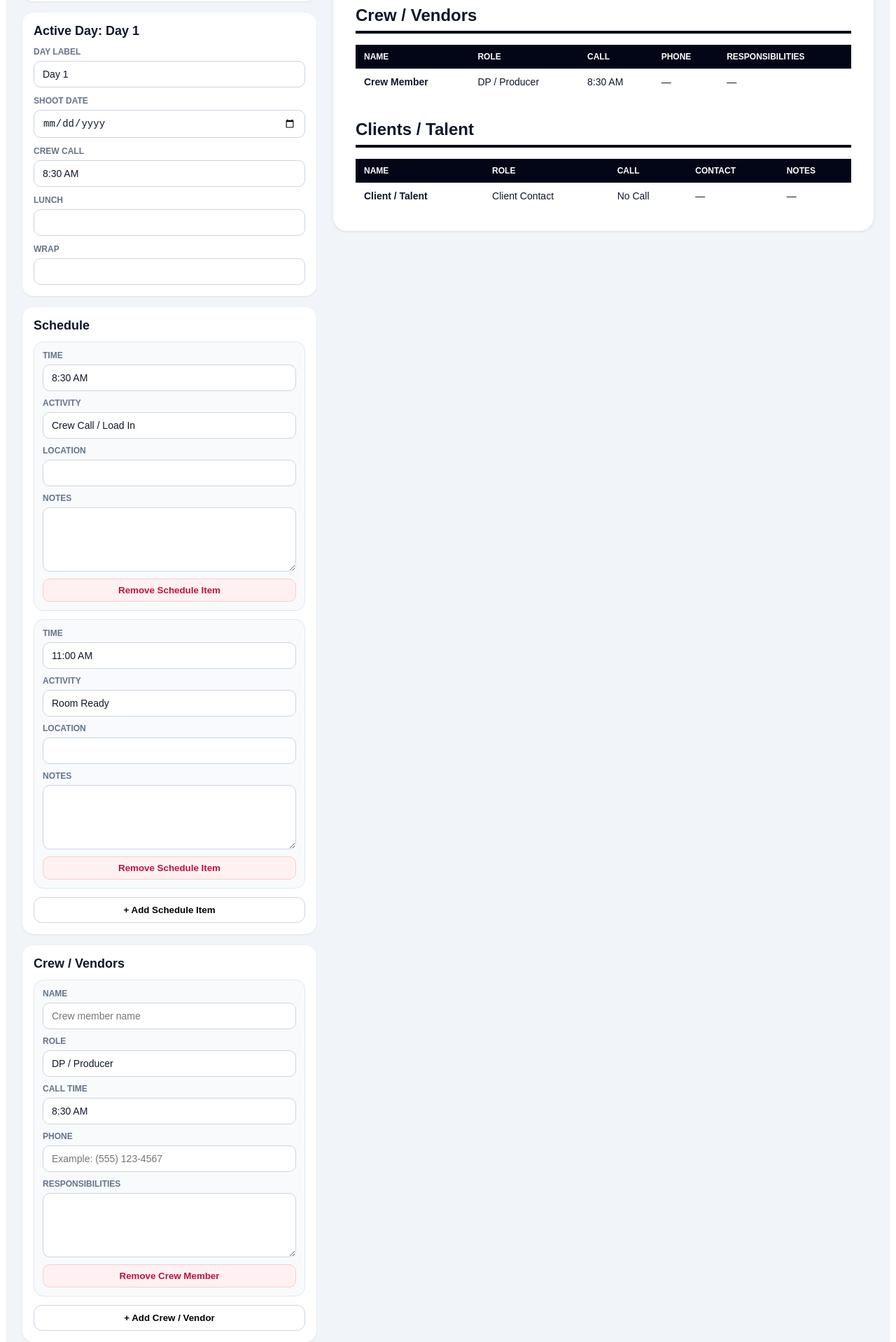
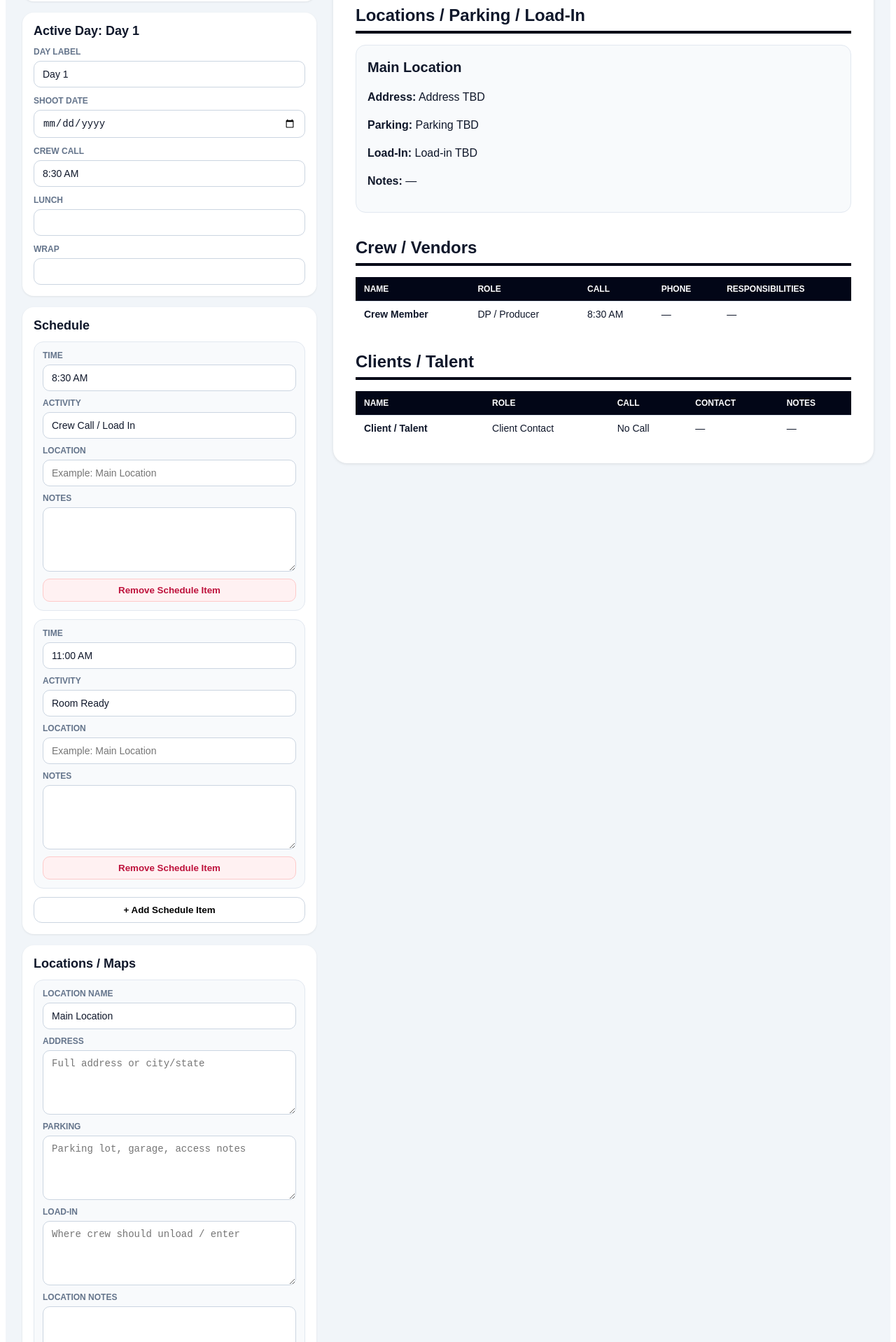
Before and after one commit to Innesrod/call-sheet-app, a React (Vite) app: page / in a window 1280 px wide. Shown: the part 522-2440 px from the top of the page at 70% size. Built offline with nearby package versions, Linux system fonts and the light colour scheme.

Commit message:
Update App.jsx

```diff
--- a/src/App.jsx
+++ b/src/App.jsx
@@ -31,6 +31,20 @@ const createClient = () => ({
   notes: "",
 });
 
+const createLocation = () => ({
+  id: Date.now() + Math.random(),
+  name: "",
+  address: "",
+  parking: "",
+  loadIn: "",
+  notes: "",
+});
+
+const getMapLink = (address) => {
+  if (!address) return "";
+  return `https://www.google.com/maps/search/?api=1&query=${encodeURIComponent(address)}`;
+};
+
 export default function App() {
   const [projectName, setProjectName] = useState("");
   const [clientName, setClientName] = useState("");
@@ -50,6 +64,13 @@ export default function App() {
       ...createClient(),
       role: "Client Contact",
       callTime: "No Call",
+    },
+  ]);
+
+  const [locations, setLocations] = useState([
+    {
+      ...createLocation(),
+      name: "Main Location",
     },
   ]);
 
@@ -164,6 +185,24 @@ export default function App() {
     );
   };
 
+  const updateLocation = (locationIndex, field, value) => {
+    setLocations((items) =>
+      items.map((item, index) =>
+        index === locationIndex ? { ...item, [field]: value } : item
+      )
+    );
+  };
+
+  const addLocation = () => {
+    setLocations((items) => [...items, createLocation()]);
+  };
+
+  const removeLocation = (locationIndex) => {
+    setLocations((items) =>
+      items.length > 1 ? items.filter((_, index) => index !== locationIndex) : items
+    );
+  };
+
   const handlePrint = () => {
     window.print();
   };
@@ -187,7 +226,8 @@ export default function App() {
             }
 
             .day-section,
-            .people-section {
+            .people-section,
+            .location-section {
               page-break-inside: avoid;
             }
           }
@@ -196,7 +236,7 @@ export default function App() {
 
       <div className="no-print" style={styles.editor}>
         <h1>CIF Call Sheet Builder</h1>
-        <p style={styles.muted}>Phase 2: Crew + Clients</p>
+        <p style={styles.muted}>Phase 3: Locations + Maps</p>
 
         <Section title="Project Info">
           <Input
@@ -292,6 +332,7 @@ export default function App() {
                 label="Location"
                 value={item.location}
                 onChange={(value) => updateScheduleItem(index, "location", value)}
+                placeholder="Example: Main Location"
               />
 
               <Textarea
@@ -311,6 +352,68 @@ export default function App() {
 
           <button onClick={addScheduleItem} style={styles.secondaryButton}>
             + Add Schedule Item
+          </button>
+        </Section>
+
+        <Section title="Locations / Maps">
+          {locations.map((location, index) => (
+            <div key={location.id} style={styles.card}>
+              <Input
+                label="Location Name"
+                value={location.name}
+                onChange={(value) => updateLocation(index, "name", value)}
+                placeholder="Example: Main Studio"
+              />
+
+              <Textarea
+                label="Address"
+                value={location.address}
+                onChange={(value) => updateLocation(index, "address", value)}
+                placeholder="Full address or city/state"
+              />
+
+              {location.address && (
+                <a
+                  href={getMapLink(location.address)}
+                  target="_blank"
+                  rel="noreferrer"
+                  style={styles.mapLink}
+                >
+                  Open in Google Maps
+                </a>
+              )}
+
+              <Textarea
+                label="Parking"
+                value={location.parking}
+                onChange={(value) => updateLocation(index, "parking", value)}
+                placeholder="Parking lot, garage, access notes"
+              />
+
+              <Textarea
+                label="Load-In"
+                value={location.loadIn}
+                onChange={(value) => updateLocation(index, "loadIn", value)}
+                placeholder="Where crew should unload / enter"
+              />
+
+              <Textarea
+                label="Location Notes"
+                value={location.notes}
+                onChange={(value) => updateLocation(index, "notes", value)}
+              />
+
+              <button
+                onClick={() => removeLocation(index)}
+                style={styles.smallDangerButton}
+              >
+                Remove Location
+              </button>
+            </div>
+          ))}
+
+          <button onClick={addLocation} style={styles.secondaryButton}>
+            + Add Location
           </button>
         </Section>
 
@@ -480,6 +583,46 @@ export default function App() {
           </div>
         ))}
 
+        <div className="location-section" style={styles.peopleSection}>
+          <h2 style={styles.previewSectionTitle}>Locations / Parking / Load-In</h2>
+
+          {locations.map((location, index) => (
+            <div key={location.id} style={styles.locationCard}>
+              <h3 style={styles.locationTitle}>
+                {location.name || `Location ${index + 1}`}
+              </h3>
+
+              <p>
+                <strong>Address:</strong>{" "}
+                {location.address ? (
+                  <a
+                    href={getMapLink(location.address)}
+                    target="_blank"
+                    rel="noreferrer"
+                    style={styles.previewMapLink}
+                  >
+                    {location.address}
+                  </a>
+                ) : (
+                  "Address TBD"
+                )}
+              </p>
+
+              <p>
+                <strong>Parking:</strong> {location.parking || "Parking TBD"}
+              </p>
+
+              <p>
+                <strong>Load-In:</strong> {location.loadIn || "Load-in TBD"}
+              </p>
+
+              <p>
+                <strong>Notes:</strong> {location.notes || "—"}
+              </p>
+            </div>
+          ))}
+        </div>
+
         <div className="people-section" style={styles.peopleSection}>
           <h2 style={styles.previewSectionTitle}>Crew / Vendors</h2>
 
@@ -564,12 +707,13 @@ function Input({ label, value, onChange, placeholder = "", type = "text" }) {
   );
 }
 
-function Textarea({ label, value, onChange }) {
+function Textarea({ label, value, onChange, placeholder = "" }) {
   return (
     <label style={styles.label}>
       {label}
       <textarea
         value={value || ""}
+        placeholder={placeholder}
         onChange={(event) => onChange(event.target.value)}
         style={styles.textarea}
       />
@@ -720,6 +864,15 @@ const styles = {
     cursor: "pointer",
     fontSize: 16,
   },
+  mapLink: {
+    color: "#1d4ed8",
+    fontWeight: "bold",
+    fontSize: 13,
+  },
+  previewMapLink: {
+    color: "#1d4ed8",
+    fontWeight: "bold",
+  },
   preview: {
     background: "white",
     borderRadius: 20,
@@ -797,6 +950,18 @@ const styles = {
     marginBottom: 16,
     fontSize: 24,
   },
+  locationCard: {
+    border: "1px solid #e2e8f0",
+    borderRadius: 14,
+    padding: 16,
+    marginBottom: 16,
+    background: "#f8fafc",
+    lineHeight: 1.5,
+  },
+  locationTitle: {
+    margin: "0 0 8px 0",
+    fontSize: 20,
+  },
   table: {
     width: "100%",
     borderCollapse: "collapse",
```
